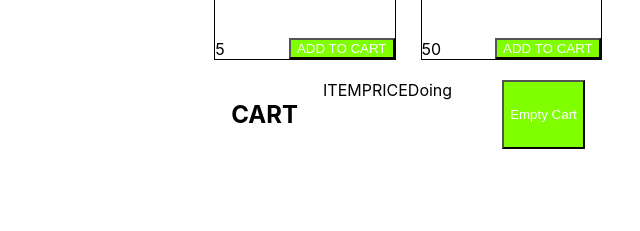
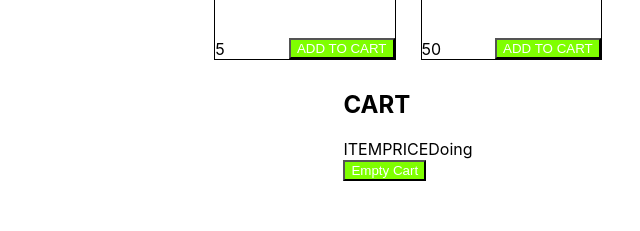
Before and after one commit to mbagher26/shopingCart, a React (Create React App) app: page / in a window 1280 px wide. Shown: the part 1094-1325 px from the top of the page, without its empty margins (232-872 px from the left). Built offline with nearby package versions, Linux system fonts and the light colour scheme.

Commit message:
update className for section tags

```diff
--- a/src/components/Shop/Shop.js
+++ b/src/components/Shop/Shop.js
@@ -56,7 +56,7 @@ export default class Shop extends Component {
         return (
             <>
 
-                <section className="container content-section">
+                <section className="container">
                     {
                         this.state.products && this.state.products.map((product) => (
                             <div key={product.id} className="shop-items">
@@ -67,7 +67,7 @@ export default class Shop extends Component {
                 </section>
 
 
-                <section className="container content-section">
+                <section className="content-section">
                     <h2 className="section-header">CART</h2>
                     <div className="cart-row">
                         <span className="cart-item cart-header cart-column">ITEM</span>
```
